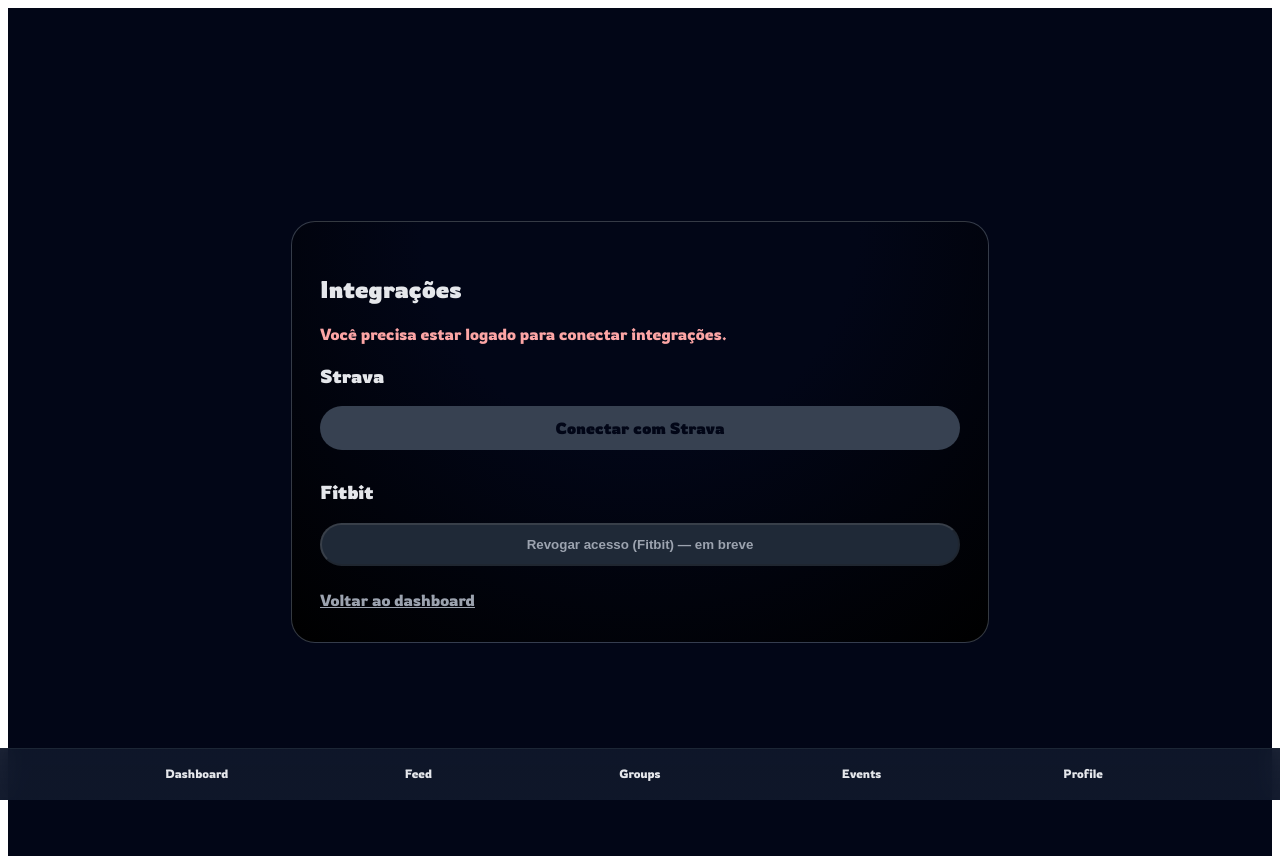
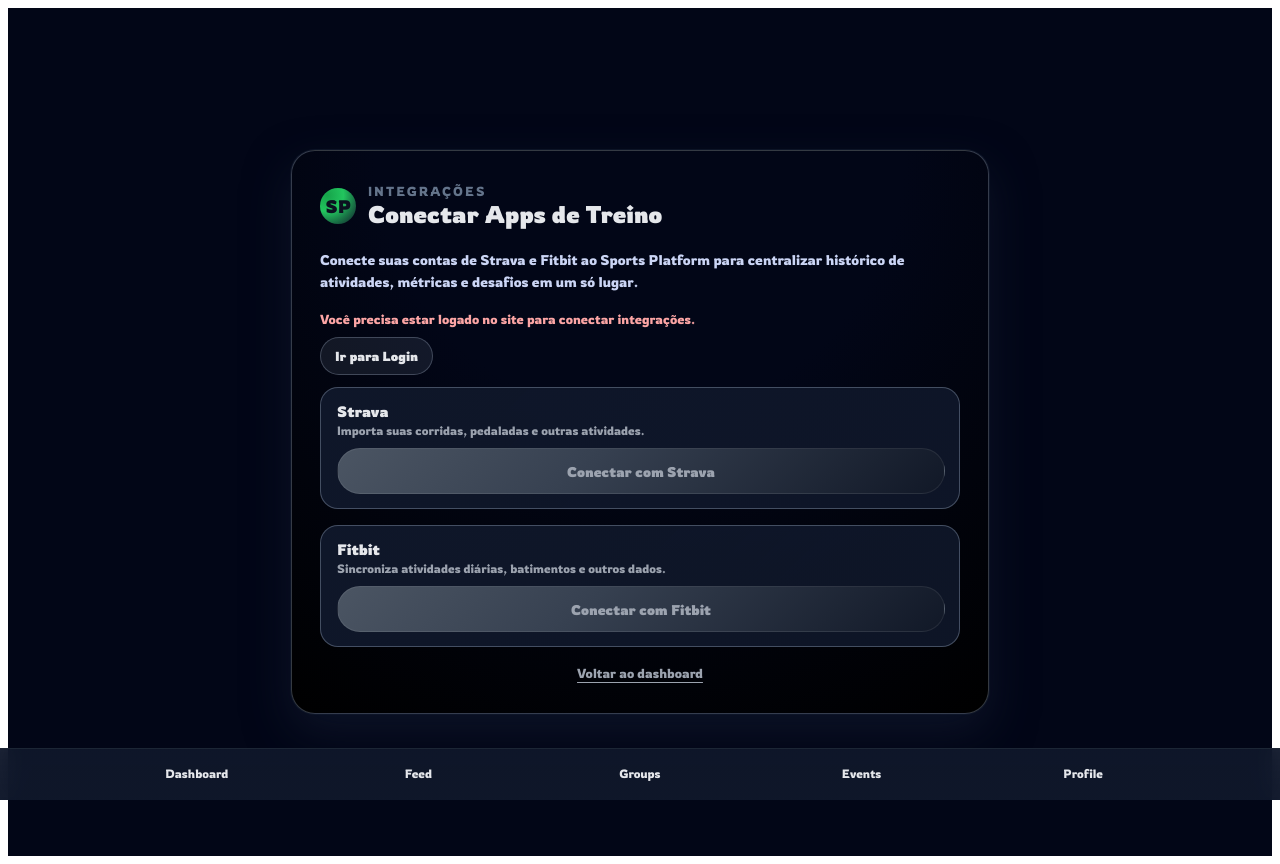
Before and after one commit to rafaelmorch/sportplatform, a Next.js app: page /integrations in a window 1280 px wide. Built offline with nearby package versions, Linux system fonts and the light colour scheme; no server answers.

Commit message:
Fix Strava revoke: delete token row and unlock reconnect button

```diff
--- a/app/integrations/page.tsx
+++ b/app/integrations/page.tsx
@@ -1,3 +1,4 @@
+// app/integrations/page.tsx
 "use client";
 
 import Link from "next/link";
@@ -21,9 +22,10 @@
   const [fitbitUrl, setFitbitUrl] = useState<string | null>(null);
 
   const [loading, setLoading] = useState(true);
+  const [revokingStrava, setRevokingStrava] = useState(false);
+
   const [errorMsg, setErrorMsg] = useState<string | null>(null);
-  const [infoMsg, setInfoMsg] = useState<string | null>(null);
-  const [revokingStrava, setRevokingStrava] = useState(false);
+  const [successMsg, setSuccessMsg] = useState<string | null>(null);
 
   const [status, setStatus] = useState<ConnectionStatus>({
     stravaConnected: false,
@@ -35,22 +37,65 @@
     return new URLSearchParams(window.location.search);
   }, []);
 
+  async function refreshStatus(userId: string) {
+    // Fitbit
+    const { data: fitbitRow, error: fitbitErr } = await supabase
+      .from("fitbit_tokens")
+      .select("fitbit_user_id")
+      .eq("user_id", userId)
+      .maybeSingle();
+
+    if (fitbitErr) {
+      console.error("Erro ao checar fitbit_tokens:", fitbitErr);
+      setErrorMsg("Erro ao verificar conexão do Fitbit. Tente recarregar.");
+    }
+
+    // Strava
+    const { data: stravaRow, error: stravaErr } = await supabase
+      .from("strava_tokens")
+      .select("athlete_id")
+      .eq("user_id", userId)
+      .maybeSingle();
+
+    if (stravaErr) {
+      console.error("Erro ao checar strava_tokens:", stravaErr);
+      setErrorMsg("Erro ao verificar conexão do Strava. Tente recarregar.");
+    }
+
+    setStatus({
+      fitbitConnected: !!fitbitRow?.fitbit_user_id,
+      stravaConnected: !!stravaRow?.athlete_id,
+    });
+  }
+
   useEffect(() => {
     const run = async () => {
       try {
         setLoading(true);
         setErrorMsg(null);
+        setSuccessMsg(null);
 
-        const { data: sessionData } = await supabase.auth.getSession();
-        const userId = sessionData.session?.user?.id ?? null;
+        // 1) Sessão do usuário (site)
+        const { data: sessionData, error: sessionErr } = await supabase.auth.getSession();
 
-        if (!userId) {
-          setErrorMsg("Você precisa estar logado para conectar integrações.");
+        if (sessionErr) {
+          console.error("Erro ao carregar sessão:", sessionErr);
+          setErrorMsg("Erro ao carregar usuário. Faça login novamente.");
           setLoading(false);
           return;
         }
 
-        // Strava OAuth URL
+        const userId = sessionData.session?.user?.id ?? null;
+
+        if (!userId) {
+          setErrorMsg("Você precisa estar logado no site para conectar integrações.");
+          setStravaUrl(null);
+          setFitbitUrl(null);
+          setLoading(false);
+          return;
+        }
+
+        // 2) Monta URLs de OAuth (sempre)
         const stravaRedirect = `${siteUrl}/api/strava/callback`;
         const stravaParams = new URLSearchParams({
           client_id: stravaClientId,
@@ -60,34 +105,27 @@
           scope: "read,activity:read_all",
           state: userId,
         });
-        setStravaUrl(`https://www.strava.com/oauth/authorize?${stravaParams}`);
+        setStravaUrl(`https://www.strava.com/oauth/authorize?${stravaParams.toString()}`);
 
-        // Fitbit (placeholder)
-        setFitbitUrl("#");
+        // ✅ FITBIT passa pelo backend
+        setFitbitUrl(`/api/fitbit/connect?state=${userId}`);
 
-        // status Strava
-        const { data: stravaRow } = await supabase
-          .from("strava_tokens")
-          .select("athlete_id")
-          .eq("user_id", userId)
-          .maybeSingle();
+        // 3) Verifica tokens salvos (fonte da verdade)
+        await refreshStatus(userId);
 
-        setStatus({
-          stravaConnected: !!stravaRow?.athlete_id,
-          fitbitConnected: false,
-        });
-
-        // callback visual
+        // 4) Se veio do callback com status=success, só mostra mensagem,
+        // e remove querystring pra não "prender" o estado.
         const provider = queryParams?.get("provider");
         const ok = queryParams?.get("status") === "success";
-        if (ok && provider === "strava") {
-          setStatus((s) => ({ ...s, stravaConnected: true }));
+        if (ok && provider) {
+          setSuccessMsg(`${provider.toUpperCase()} conectado com sucesso! ✅`);
+          window.history.replaceState(null, "", "/integrations");
         }
 
         setLoading(false);
       } catch (e) {
-        console.error(e);
-        setErrorMsg("Erro ao preparar integrações.");
+        console.error("Erro inesperado:", e);
+        setErrorMsg("Erro inesperado ao preparar as integrações.");
         setLoading(false);
       }
     };
@@ -98,40 +136,59 @@
   const handleRevokeStrava = async () => {
     try {
       setErrorMsg(null);
-      setInfoMsg(null);
+      setSuccessMsg(null);
       setRevokingStrava(true);
 
-      const { data: sessionData } = await supabase.auth.getSession();
-      const jwt = sessionData.session?.access_token;
-
-      if (!jwt) {
-        setErrorMsg("Sessão inválida. Faça login novamente.");
+      const { data: sessionData, error: sessionErr } = await supabase.auth.getSession();
+      if (sessionErr) {
+        console.error("Erro ao carregar sessão:", sessionErr);
+        setErrorMsg("Erro ao carregar usuário. Faça login novamente.");
         setRevokingStrava(false);
         return;
       }
 
-      const res = await fetch("/api/strava/revoke", {
-        method: "POST",
-        headers: { Authorization: `Bearer ${jwt}` },
-      });
+      const session = sessionData.session;
+      const userId = session?.user?.id ?? null;
+      const accessToken = session?.access_token ?? null;
 
-      if (!res.ok) {
-        setErrorMsg("Erro ao revogar acesso do Strava.");
+      if (!userId || !accessToken) {
+        setErrorMsg("Você precisa estar logado para revogar acesso.");
         setRevokingStrava(false);
         return;
       }
 
-      setStatus((s) => ({ ...s, stravaConnected: false }));
-      setInfoMsg("Acesso ao Strava revogado. Conecte novamente para escolher outra conta.");
+      const resp = await fetch("/api/strava/revoke", {
+        method: "POST",
+        headers: {
+          "Content-Type": "application/json",
+          Authorization: `Bearer ${accessToken}`,
+        },
+        body: JSON.stringify({ userId }),
+      });
+
+      if (!resp.ok) {
+        const txt = await resp.text().catch(() => "");
+        console.error("Revoke falhou:", resp.status, txt);
+        setErrorMsg("Não foi possível revogar o Strava. Tente novamente.");
         setRevokingStrava(false);
-    } catch (err) {
-      console.error(err);
-      setErrorMsg("Erro inesperado ao revogar acesso.");
+        return;
+      }
+
+      // Atualiza status real pelo banco
+      await refreshStatus(userId);
+
+      setSuccessMsg("Acesso ao Strava revogado com sucesso.");
+      window.history.replaceState(null, "", "/integrations");
+    } catch (e) {
+      console.error("Erro inesperado ao revogar Strava:", e);
+      setErrorMsg("Erro inesperado ao revogar o Strava.");
+    } finally {
       setRevokingStrava(false);
     }
   };
 
   const disabledStrava = loading || !stravaUrl || status.stravaConnected;
+  const disabledFitbit = loading || !fitbitUrl || status.fitbitConnected;
 
   return (
     <main
@@ -150,50 +207,162 @@
           maxWidth: "640px",
           borderRadius: "24px",
           padding: "32px 28px",
-          background:
-            "radial-gradient(circle at top, #020617, #020617 40%, #000000 100%)",
+          background: "radial-gradient(circle at top, #020617, #020617 40%, #000000 100%)",
           border: "1px solid rgba(148, 163, 184, 0.35)",
+          boxShadow: "0 18px 45px rgba(15, 23, 42, 0.8), 0 0 0 1px rgba(15, 23, 42, 0.9)",
         }}
       >
-        <h1 style={{ fontSize: 24, color: "#e5e7eb" }}>Integrações</h1>
+        {/* Header */}
+        <div style={{ display: "flex", gap: "12px", alignItems: "center", marginBottom: "20px" }}>
+          <div
+            style={{
+              width: 36,
+              height: 36,
+              borderRadius: "999px",
+              background:
+                "radial-gradient(circle at 20% 20%, #16a34a, #22c55e 40%, #0f172a 100%)",
+              display: "flex",
+              alignItems: "center",
+              justifyContent: "center",
+              fontSize: "18px",
+              fontWeight: 700,
+              color: "#0b1120",
+            }}
+          >
+            SP
+          </div>
+          <div>
+            <p
+              style={{
+                fontSize: "13px",
+                letterSpacing: "0.16em",
+                textTransform: "uppercase",
+                color: "#64748b",
+                margin: 0,
+              }}
+            >
+              Integrações
+            </p>
+            <h1 style={{ fontSize: "24px", margin: 0, color: "#e5e7eb" }}>
+              Conectar Apps de Treino
+            </h1>
+          </div>
+        </div>
 
-        {errorMsg && <p style={{ color: "#fca5a5" }}>{errorMsg}</p>}
-        {infoMsg && <p style={{ color: "#bbf7d0" }}>{infoMsg}</p>}
+        <p style={{ fontSize: "14px", lineHeight: 1.6, color: "#cbd5f5", marginBottom: "18px" }}>
+          Conecte suas contas de Strava e Fitbit ao Sports Platform para centralizar histórico de
+          atividades, métricas e desafios em um só lugar.
+        </p>
 
-        {/* STRAVA */}
-        <div style={{ marginTop: 20 }}>
-          <h3 style={{ color: "#e5e7eb" }}>Strava</h3>
+        {errorMsg && (
+          <div style={{ marginBottom: 12 }}>
+            <p style={{ fontSize: 13, color: "#fca5a5", margin: 0 }}>{errorMsg}</p>
+            <div style={{ marginTop: 10 }}>
+              <Link
+                href="/login"
+                style={{
+                  display: "inline-flex",
+                  padding: "10px 14px",
+                  borderRadius: 999,
+                  background: "rgba(148,163,184,0.12)",
+                  border: "1px solid rgba(148,163,184,0.35)",
+                  color: "#e5e7eb",
+                  textDecoration: "none",
+                  fontSize: 13,
+                  fontWeight: 600,
+                }}
+              >
+                Ir para Login
+              </Link>
+            </div>
+          </div>
+        )}
+
+        {successMsg && (
+          <div style={{ marginBottom: 12 }}>
+            <p style={{ fontSize: 13, color: "#bbf7d0", margin: 0 }}>{successMsg}</p>
+          </div>
+        )}
+
+        {/* Cards */}
+        <div style={{ display: "flex", flexDirection: "column", gap: 16 }}>
+          {/* Strava */}
+          <div
+            style={{
+              borderRadius: 18,
+              padding: "14px 16px",
+              border: "1px solid rgba(148,163,184,0.4)",
+              background: "linear-gradient(135deg, rgba(15,23,42,0.98), rgba(15,23,42,0.9))",
+            }}
+          >
+            <div style={{ display: "flex", justifyContent: "space-between", gap: 12 }}>
+              <div>
+                <div style={{ fontSize: 15, fontWeight: 600, color: "#e5e7eb" }}>Strava</div>
+                <div style={{ fontSize: 12, color: "#9ca3af", marginTop: 2 }}>
+                  Importa suas corridas, pedaladas e outras atividades.
+                </div>
+              </div>
+
+              {status.stravaConnected && (
+                <div
+                  style={{
+                    alignSelf: "center",
+                    fontSize: 12,
+                    color: "#bbf7d0",
+                    border: "1px solid rgba(34,197,94,0.35)",
+                    background: "rgba(22,163,74,0.12)",
+                    padding: "6px 10px",
+                    borderRadius: 999,
+                    whiteSpace: "nowrap",
+                  }}
+                >
+                  Conectado ✅
+                </div>
+              )}
+            </div>
 
             <a
               href={stravaUrl ?? "#"}
               style={{
-              display: "block",
-              textAlign: "center",
-              padding: "12px",
-              borderRadius: 999,
-              background: disabledStrava ? "#374151" : "#f97316",
-              color: "#020617",
+                display: "inline-flex",
+                width: "100%",
+                justifyContent: "center",
+                alignItems: "center",
+                height: 44,
+                borderRadius: "999px",
+                marginTop: 10,
+                background: disabledStrava
+                  ? "linear-gradient(135deg, #4b5563 0%, #374151 40%, #111827 100%)"
+                  : "linear-gradient(135deg, #fb923c 0%, #f97316 40%, #ea580c 100%)",
+                color: disabledStrava ? "#9ca3af" : "#0b1120",
                 fontWeight: 700,
+                fontSize: "14px",
+                border: "1px solid rgba(248, 250, 252, 0.08)",
                 textDecoration: "none",
                 pointerEvents: disabledStrava ? "none" : "auto",
               }}
             >
-            {status.stravaConnected ? "Strava Conectado" : "Conectar com Strava"}
+              {loading ? "Preparando..." : status.stravaConnected ? "Strava Conectado" : "Conectar com Strava"}
             </a>
 
+            {/* ✅ Revoke (só aparece se conectado) */}
             {status.stravaConnected && (
               <button
+                type="button"
                 onClick={handleRevokeStrava}
                 disabled={revokingStrava}
                 style={{
                   marginTop: 10,
                   width: "100%",
-                padding: "10px",
+                  height: 40,
                   borderRadius: 999,
-                border: "1px solid rgba(248,113,113,0.5)",
-                background: "rgba(248,113,113,0.15)",
+                  border: "1px solid rgba(248,113,113,0.45)",
+                  background: "rgba(248,113,113,0.10)",
                   color: "#fecaca",
                   fontWeight: 700,
+                  fontSize: 13,
+                  cursor: revokingStrava ? "not-allowed" : "pointer",
+                  opacity: revokingStrava ? 0.7 : 1,
                 }}
               >
                 {revokingStrava ? "Revogando..." : "Revogar acesso (Strava)"}
@@ -201,27 +370,77 @@
             )}
           </div>
 
-        {/* FITBIT */}
-        <div style={{ marginTop: 30 }}>
-          <h3 style={{ color: "#e5e7eb" }}>Fitbit</h3>
-
-          <button
-            disabled
+          {/* Fitbit */}
+          <div
             style={{
-              width: "100%",
-              padding: "12px",
-              borderRadius: 999,
-              background: "#1f2937",
-              color: "#9ca3af",
-              fontWeight: 700,
+              borderRadius: 18,
+              padding: "14px 16px",
+              border: "1px solid rgba(148,163,184,0.4)",
+              background: "linear-gradient(135deg, rgba(15,23,42,0.98), rgba(15,23,42,0.9))",
             }}
           >
-            Revogar acesso (Fitbit) — em breve
-          </button>
+            <div style={{ display: "flex", justifyContent: "space-between", gap: 12 }}>
+              <div>
+                <div style={{ fontSize: 15, fontWeight: 600, color: "#e5e7eb" }}>Fitbit</div>
+                <div style={{ fontSize: 12, color: "#9ca3af", marginTop: 2 }}>
+                  Sincroniza atividades diárias, batimentos e outros dados.
+                </div>
               </div>
 
-        <div style={{ marginTop: 24 }}>
-          <Link href="/dashboard" style={{ color: "#9ca3af" }}>
+              {status.fitbitConnected && (
+                <div
+                  style={{
+                    alignSelf: "center",
+                    fontSize: 12,
+                    color: "#bbf7d0",
+                    border: "1px solid rgba(34,197,94,0.35)",
+                    background: "rgba(22,163,74,0.12)",
+                    padding: "6px 10px",
+                    borderRadius: 999,
+                    whiteSpace: "nowrap",
+                  }}
+                >
+                  Conectado ✅
+                </div>
+              )}
+            </div>
+
+            <a
+              href={fitbitUrl ?? "#"}
+              style={{
+                display: "inline-flex",
+                width: "100%",
+                justifyContent: "center",
+                alignItems: "center",
+                height: 44,
+                borderRadius: "999px",
+                marginTop: 10,
+                background: disabledFitbit
+                  ? "linear-gradient(135deg, #4b5563 0%, #374151 40%, #111827 100%)"
+                  : "linear-gradient(135deg, #38bdf8 0%, #0ea5e9 40%, #0284c7 100%)",
+                color: disabledFitbit ? "#9ca3af" : "#0b1120",
+                fontWeight: 700,
+                fontSize: "14px",
+                border: "1px solid rgba(248, 250, 252, 0.08)",
+                textDecoration: "none",
+                pointerEvents: disabledFitbit ? "none" : "auto",
+              }}
+            >
+              {loading ? "Preparando..." : status.fitbitConnected ? "Fitbit Conectado" : "Conectar com Fitbit"}
+            </a>
+          </div>
+        </div>
+
+        <div style={{ marginTop: 18, display: "flex", justifyContent: "center" }}>
+          <Link
+            href="/dashboard"
+            style={{
+              fontSize: "13px",
+              color: "#9ca3af",
+              textDecoration: "underline",
+              textUnderlineOffset: 4,
+            }}
+          >
             Voltar ao dashboard
           </Link>
         </div>
```
Also changed, not shown: app/api/strava/revoke/route.ts (+66 -49 lines). Lines whose indentation alone changed are shown as unchanged.
